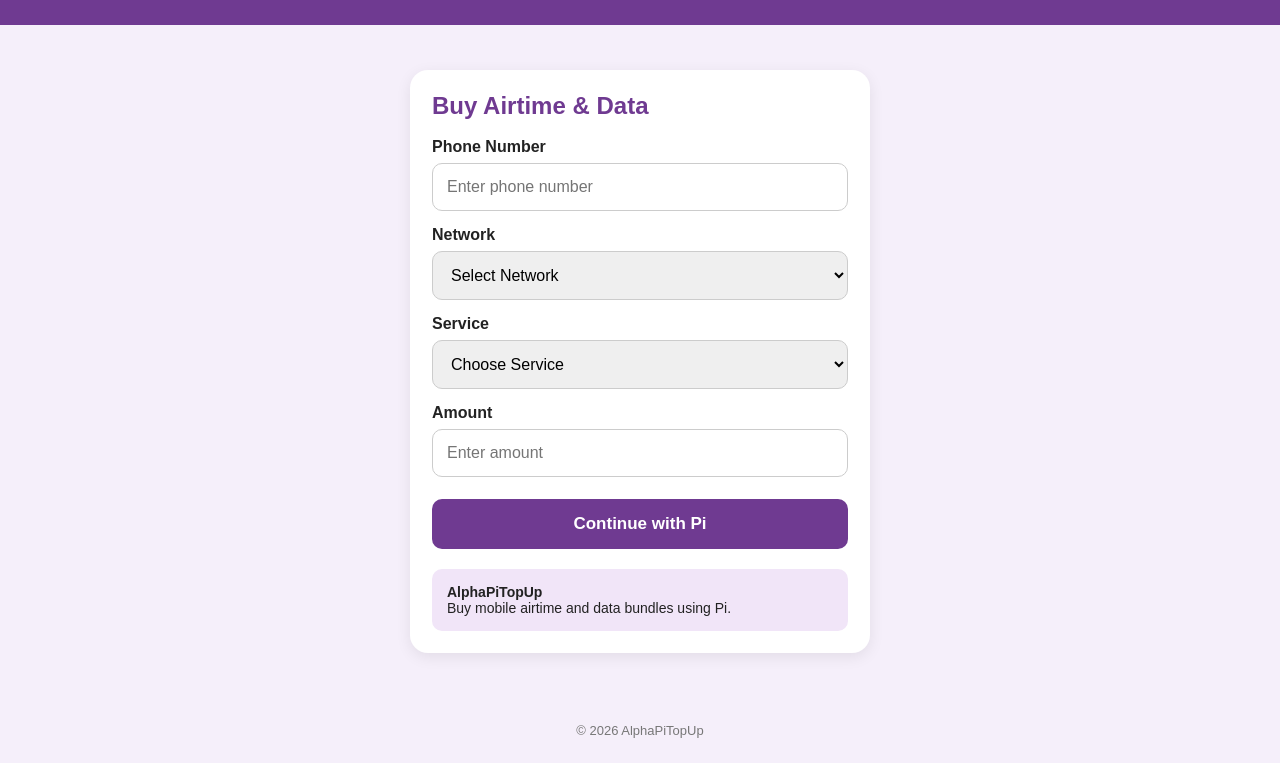
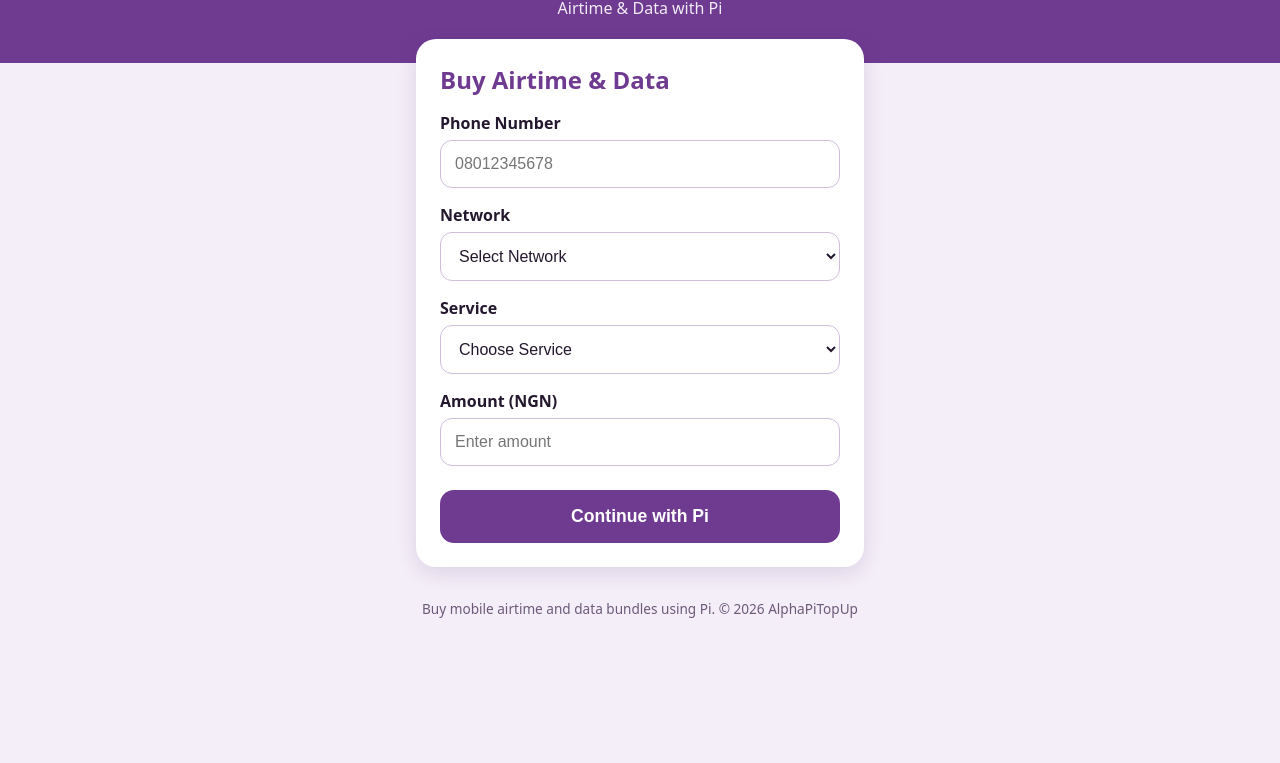
Before and after one commit to Alphapitopup/Alphaiptopup, a plain HTML site: page index.html in a window 1280 px wide. Shown: the part 84-847 px from the top of the page. After the commit the page ends 800 px from the top, so only its background shows below. Drawn offline with Linux system fonts and the light colour scheme; a script that the page names is missing.

Commit message:
Refactor index.html for improved structure and styling

```diff
--- a/index.html
+++ b/index.html
@@ -4,155 +4,145 @@
 <meta charset="UTF-8">
 <meta name="viewport" content="width=device-width, initial-scale=1.0">
 <title>AlphaPiTopUp</title>
-
+<script src="https://sdk.minepi.com/pi-sdk.js"></script>
 <style>
-    * {
-      box-sizing: border-box;
-      margin: 0;
-      padding: 0;
-      font-family: Arial, sans-serif;
-    }
-
-    body {
-      background: #f5effa;
-      color: #222;
-    }
-
-    header {
-      background: #6f3a91;
-      color: white;
-      padding: 25px 20px;
-      text-align: center;
-    }
-
-    header h1 {
-      font-size: 30px;
-      margin-bottom: 8px;
-    }
-
-    header p {
-      font-size: 15px;
-    }
-
-    .container {
-      max-width: 500px;
-      margin: 25px auto;
-      padding: 20px;
-    }
-
-    .card {
-      background: white;
-      padding: 22px;
-      border-radius: 18px;
-      box-shadow: 0 4px 15px rgba(0,0,0,0.08);
-    }
-
-    h2 {
-      color: #6f3a91;
-      margin-bottom: 18px;
-    }
-
-    label {
-      display: block;
-      margin-top: 15px;
-      margin-bottom: 7px;
-      font-weight: bold;
-    }
-
-    input, select {
-      width: 100%;
-      padding: 14px;
-      border: 1px solid #ccc;
-      border-radius: 10px;
-      font-size: 16px;
-    }
-
-    button {
-      width: 100%;
-      margin-top: 22px;
-      padding: 15px;
-      border: none;
-      border-radius: 10px;
-      background: #6f3a91;
-      color: white;
-      font-size: 17px;
-      font-weight: bold;
-      cursor: pointer;
-    }
-
-    button:hover {
-      background: #582d74;
-    }
-
-    .info {
-      margin-top: 20px;
-      padding: 15px;
-      background: #f1e5f8;
-      border-radius: 10px;
-      font-size: 14px;
-    }
-
-    footer {
-      text-align: center;
-      padding: 25px;
-      color: #777;
-      font-size: 13px;
-    }
+  :root { --purple:#6f3b91; --ink:#24182e; --bg:#f4eef8; }
+  * { box-sizing: border-box; }
+  body { margin:0; font-family: system-ui, -apple-system, "Segoe UI", Roboto, sans-serif; background:var(--bg); color:var(--ink); }
+  header { background:var(--purple); color:#fff; text-align:center; padding:32px 16px 44px; }
+  header h1 { margin:0 0 6px; font-size:2rem; }
+  header p { margin:0; opacity:.9; }
+  main { max-width:480px; margin:-24px auto 32px; padding:0 16px; }
+  form { background:#fff; border-radius:20px; padding:24px; box-shadow:0 6px 20px rgba(60,20,90,.12); }
+  h2 { margin:0 0 8px; color:var(--purple); }
+  label { display:block; font-weight:600; margin:16px 0 6px; }
+  input, select { width:100%; padding:14px; border:1px solid #cdbfd8; border-radius:12px; font-size:1rem; background:#fff; color:var(--ink); }
+  input:focus, select:focus, button:focus-visible { outline:3px solid #b98fd6; outline-offset:1px; }
+  button { width:100%; margin-top:24px; padding:16px; border:0; border-radius:14px; background:var(--purple); color:#fff; font-size:1.1rem; font-weight:700; }
+  button:disabled { opacity:.6; }
+  #status { display:none; margin-top:16px; padding:12px 14px; border-radius:12px; font-size:.95rem; }
+  #status.ok { display:block; background:#e5f6ea; color:#14532d; }
+  #status.err { display:block; background:#fdeaea; color:#7f1d1d; }
+  #status.info { display:block; background:#ece4f3; color:#3b1d52; }
+  footer { text-align:center; padding:0 16px 32px; font-size:.85rem; color:#6b5a78; }
 </style>
 </head>
-
 <body>
-
 <header>
   <h1>AlphaPiTopUp</h1>
-    <p>Airtime & Data with Pi</p>
+  <p>Airtime &amp; Data with Pi</p>
 </header>
 
-  <div class="container">
-    <div class="card">
+<main>
+  <form id="topup">
+    <h2>Buy Airtime &amp; Data</h2>
 
-      <h2>Buy Airtime & Data</h2>
+    <label for="phone">Phone Number</label>
+    <input id="phone" name="phone" type="tel" inputmode="numeric" placeholder="08012345678" required>
 
-      <label>Phone Number</label>
-      <input type="tel" placeholder="Enter phone number">
-
-      <label>Network</label>
-      <select>
-        <option>Select Network</option>
-        <option>Libyana</option>
-        <option>Almadar</option>
-        <option>Other</option>
+    <label for="network">Network</label>
+    <select id="network" name="network" required>
+      <option value="">Select Network</option>
+      <option>MTN</option>
+      <option>Airtel</option>
+      <option>Glo</option>
+      <option>9mobile</option>
     </select>
 
-      <label>Service</label>
-      <select>
-        <option>Choose Service</option>
+    <label for="service">Service</label>
+    <select id="service" name="service" required>
+      <option value="">Choose Service</option>
       <option>Airtime</option>
       <option>Data Bundle</option>
     </select>
 
-      <label>Amount</label>
-      <input type="number" placeholder="Enter amount">
+    <label for="amount">Amount (NGN)</label>
+    <input id="amount" name="amount" type="number" inputmode="numeric" min="50" placeholder="Enter amount" required>
 
-      <button onclick="startPayment()">Continue with Pi</button>
+    <button id="pay" type="submit">Continue with Pi</button>
+    <div id="status" role="status"></div>
+  </form>
+</main>
 
-      <div class="info">
-        <strong>AlphaPiTopUp</strong><br>
-        Buy mobile airtime and data bundles using Pi.
-      </div>
-
-    </div>
-  </div>
-
-  <footer>
-    © 2026 AlphaPiTopUp
-  </footer>
+<footer>Buy mobile airtime and data bundles using Pi. &copy; 2026 AlphaPiTopUp</footer>
 
 <script>
-    function startPayment() {
-      alert("Pi payment integration will be connected here.");
+  var API = "https://alphapitopup-api.vercel.app";
+  var TEST_PI_AMOUNT = 0.01; // fixed test price in Pi until real pricing is decided
+
+  Pi.init({ version: "2.0", sandbox: true });
+
+  var form = document.getElementById("topup");
+  var btn = document.getElementById("pay");
+  var box = document.getElementById("status");
+
+  function show(type, text) { box.className = type; box.textContent = text; }
+
+  async function post(path, body) {
+    var r = await fetch(API + path, {
+      method: "POST",
+      headers: { "Content-Type": "application/json" },
+      body: JSON.stringify(body)
+    });
+    if (!r.ok) throw new Error("Server error " + r.status);
+    return r.json();
   }
+
+  function onIncompletePaymentFound(payment) {
+    var txid = payment.transaction && payment.transaction.txid;
+    if (txid) post("/api/complete", { paymentId: payment.identifier, txid: txid }).catch(function () {});
+  }
+
+  form.addEventListener("submit", async function (e) {
+    e.preventDefault();
+    var phone = form.phone.value.trim();
+    var network = form.network.value;
+    var service = form.service.value;
+    var amount = form.amount.value;
+
+    if (!/^0\d{10}$/.test(phone)) {
+      show("err", "Enter an 11-digit Nigerian phone number, like 08012345678.");
+      return;
+    }
+
+    btn.disabled = true;
+    show("info", "Opening Pi...");
+
+    try {
+      await Pi.authenticate(["username", "payments"], onIncompletePaymentFound);
+      show("info", "Confirm the payment in Pi.");
+
+      Pi.createPayment(
+        {
+          amount: TEST_PI_AMOUNT,
+          memo: service + " " + amount + " NGN " + network,
+          metadata: { phone: phone, network: network, service: service, amount: amount }
+        },
+        {
+          onReadyForServerApproval: function (paymentId) {
+            post("/api/approve", { paymentId: paymentId }).catch(function () {
+              show("err", "Could not reach the server. Try again.");
+              btn.disabled = false;
+            });
+          },
+          onReadyForServerCompletion: async function (paymentId, txid) {
+            try {
+              await post("/api/complete", { paymentId: paymentId, txid: txid });
+              show("ok", "Payment received. Airtime delivery is not connected yet.");
+            } catch (err) {
+              show("err", "Payment was sent but could not be confirmed. Keep this screen and contact support.");
+            }
+            btn.disabled = false;
+          },
+          onCancel: function () { show("err", "Payment cancelled."); btn.disabled = false; },
+          onError: function (error) { show("err", "Payment failed: " + error.message); btn.disabled = false; }
+        }
+      );
+    } catch (err) {
+      show("err", "Open this page in Pi Browser, then try again.");
+      btn.disabled = false;
+    }
+  });
 </script>
-
 </body>
 </html>
```
Lines whose indentation alone changed are shown as unchanged.
